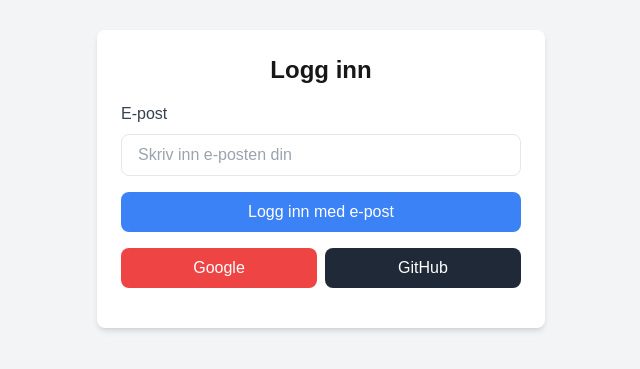
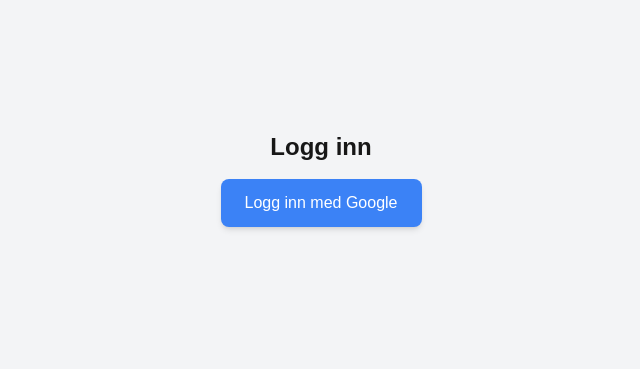
Before and after one commit to kystvag/whiteboard, a Next.js app: page /login in a window 1280 px wide. Shown: the part 221-590 px from the top of the page, without its empty margins (319-959 px from the left). Built offline with nearby package versions, Linux system fonts and the light colour scheme; no server answers.

Commit message:
Oppdatert Login-side

```diff
--- a/app/login/page.tsx
+++ b/app/login/page.tsx
@@ -2,64 +2,35 @@
 
 import { supabase } from "@/utils/supabaseClient";
 
-const Login = () => {
-  const handleEmailLogin = async (email: string) => {
+const LoginPage = () => {
+  const handleGoogleLogin = async () => {
     try {
-      const { error } = await supabase.auth.signInWithOtp({ email });
-      if (error) throw error;
-      alert("En innloggingslenke er sendt til e-posten din.");
-    } catch (err: any) {
-      console.error("Error during login:", err.message);
-    }
-  };
-
-  const handleProviderLogin = async (provider: string) => {
-    try {
-      const { error } = await supabase.auth.signInWithOAuth({ provider });
-      if (error) throw error;
-    } catch (err: any) {
-      console.error(`Error during ${provider} login:`, err.message);
+      const { error } = await supabase.auth.signInWithOAuth({
+        provider: "google",
+      });
+      if (error) {
+        console.error("Error during Google login:", error.message);
+      }
+    } catch (err) {
+      if (err instanceof Error) {
+        console.error("Error during Google login:", err.message);
+      } else {
+        console.error("Unknown error during Google login:", err);
+      }
     }
   };
 
   return (
     <div className="flex flex-col items-center justify-center min-h-screen bg-gray-100">
-      <div className="bg-white p-6 rounded-lg shadow-md w-full max-w-md">
-        <h1 className="text-2xl font-bold mb-4 text-center">Logg inn</h1>
-        <div className="mb-4">
-          <label htmlFor="email" className="block text-gray-700 font-medium mb-2">
-            E-post
-          </label>
-          <input
-            type="email"
-            id="email"
-            placeholder="Skriv inn e-posten din"
-            className="w-full px-4 py-2 border rounded-lg focus:outline-none focus:ring-2 focus:ring-blue-400"
-          />
-        </div>
-        <button
-          onClick={() => handleEmailLogin(document.getElementById("email")?.value || "")}
-          className="w-full bg-blue-500 text-white py-2 px-4 rounded-lg hover:bg-blue-600 mb-4"
-        >
-          Logg inn med e-post
-        </button>
-        <div className="flex justify-between mb-4">
-          <button
-            onClick={() => handleProviderLogin("google")}
-            className="bg-red-500 text-white py-2 px-4 rounded-lg hover:bg-red-600 w-1/2 mr-2"
-          >
-            Google
-          </button>
-          <button
-            onClick={() => handleProviderLogin("github")}
-            className="bg-gray-800 text-white py-2 px-4 rounded-lg hover:bg-gray-900 w-1/2"
-          >
-            GitHub
-          </button>
-        </div>
-      </div>
+      <h1 className="text-2xl font-bold mb-4">Logg inn</h1>
+      <button
+        onClick={handleGoogleLogin}
+        className="bg-blue-500 text-white px-6 py-3 rounded-lg shadow-md hover:bg-blue-600 transition"
+      >
+        Logg inn med Google
+      </button>
     </div>
   );
 };
 
-export default Login;
+export default LoginPage;
```
